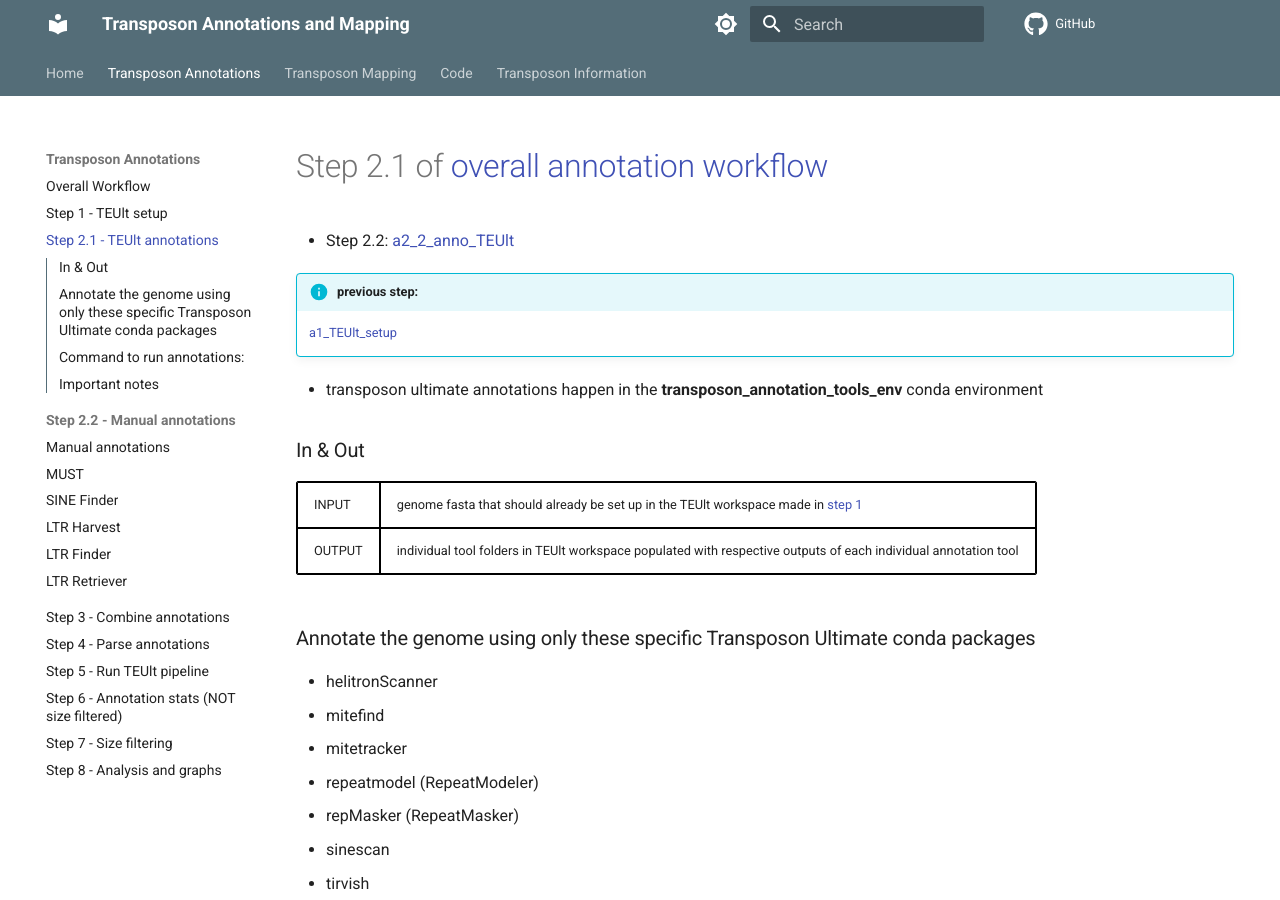
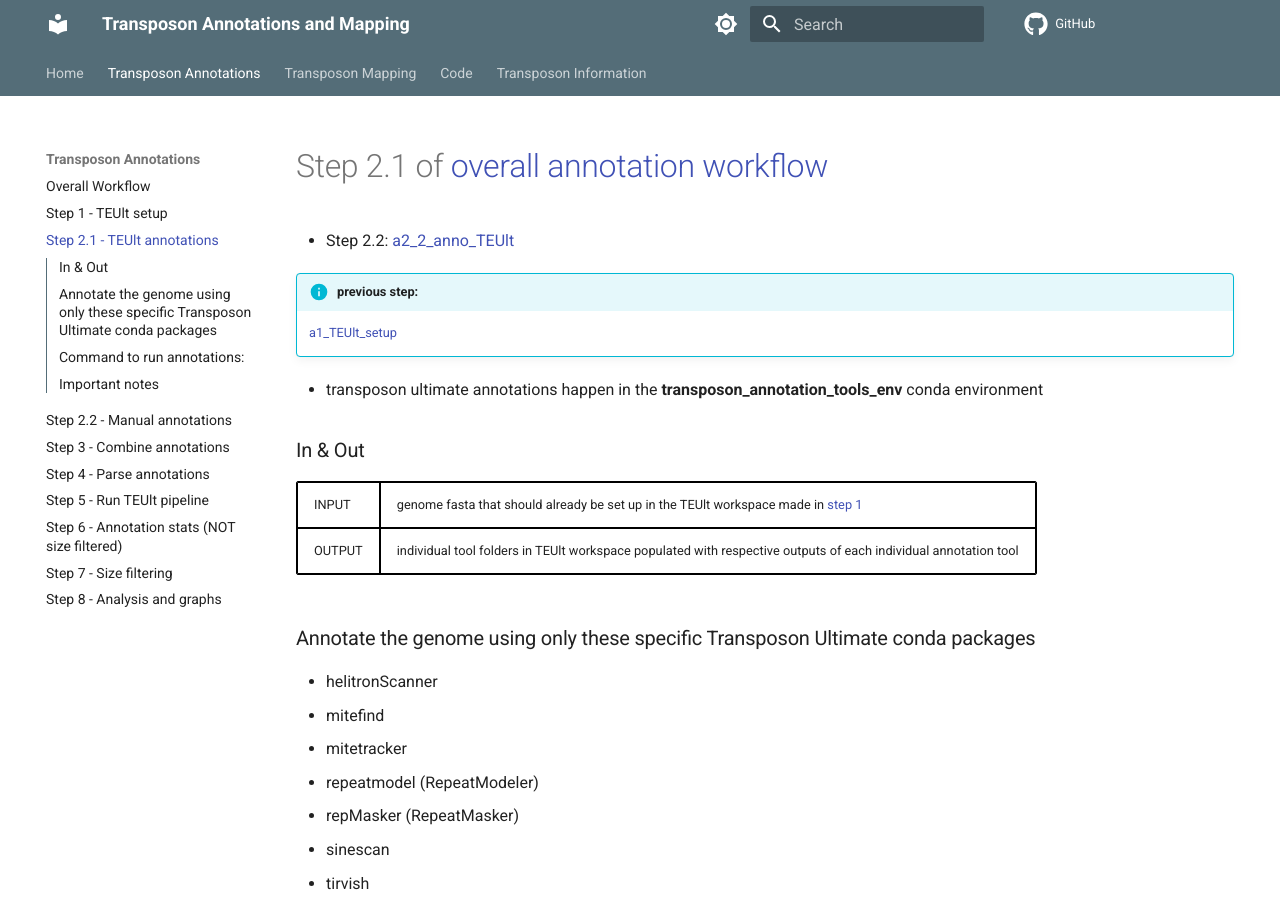
Before and after one commit to cralbers/transposon-annotations-mapping, an MkDocs documentation site: the page built from docs/transposon_anno_workflow/a2_1_anno_TEUlt.md, in a window 1280 px wide and 900 px high. Built offline with MkDocs 1.6.1 and Material for MkDocs 9.7.7, drawn with Linux system fonts in a browser that asks for light colours; comment, search, counter and statistics services are not loaded.

Commit message:
updates to .yml dirs

```diff
--- a/mkdocs.yml
+++ b/mkdocs.yml
@@ -86,13 +86,7 @@ nav:
       - Overall Workflow: transposon_anno_workflow/a0_overall_anno_workflow.md
       - Step 1 - TEUlt setup: transposon_anno_workflow/a1_TEUlt_setup.md
       - Step 2.1 - TEUlt annotations: transposon_anno_workflow/a2_1_anno_TEUlt.md
-      - Step 2.2 - Manual annotations:
-        - Manual annotations: transposon_anno_workflow/a2_2_anno_manual.md
-        - MUST: transposon_anno_workflow/prgrm_MUST.md
-        - SINE Finder: transposon_anno_workflow/prgrm_SINEFind.md
-        - LTR Harvest: transposon_anno_workflow/prgrm_LTRHarvest.md
-        - LTR Finder: transposon_anno_workflow/prgrm_LTRFinder.md
-        - LTR Retriever: transposon_anno_workflow/prgrm_LTRRet.md
+      - Step 2.2 - Manual annotations: transposon_anno_workflow/a2_2_anno_manual.md
       - Step 3 - Combine annotations: transposon_anno_workflow/a3_anno_combine.md
       - Step 4 - Parse annotations: transposon_anno_workflow/a4_anno_parse.md
       - Step 5 - Run TEUlt pipeline: transposon_anno_workflow/a5_anno_pipeline.md
```
